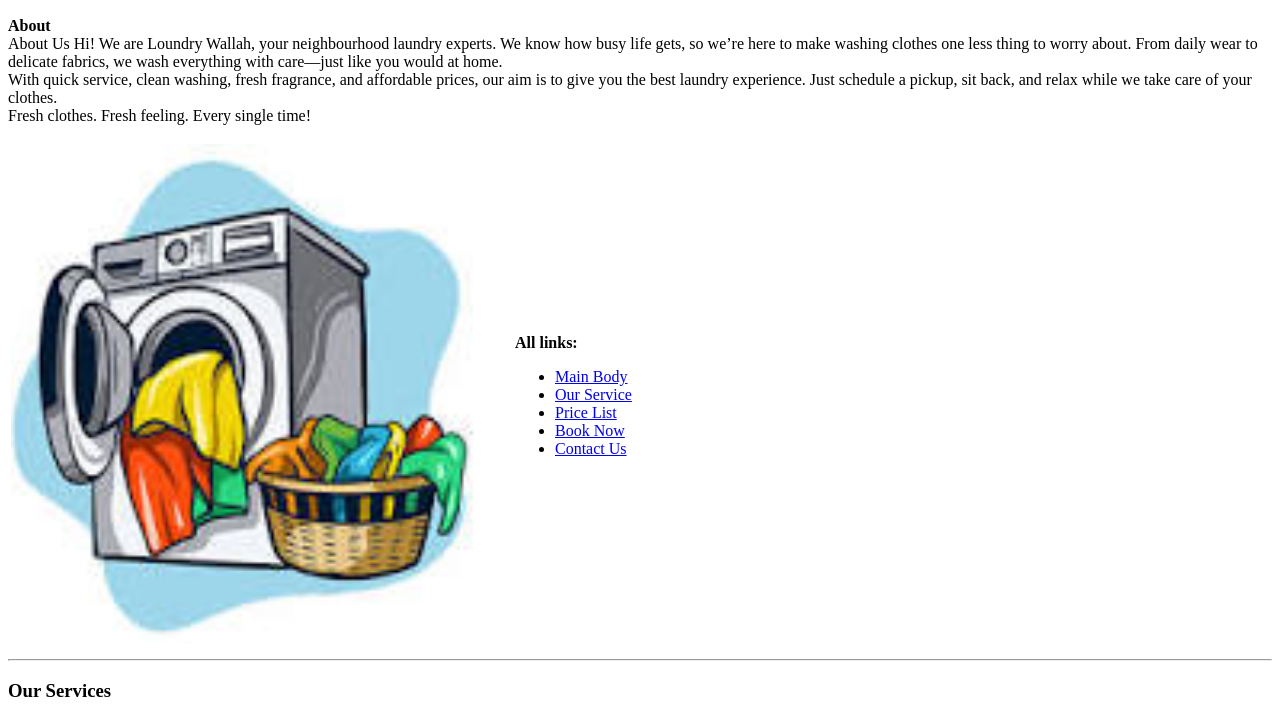
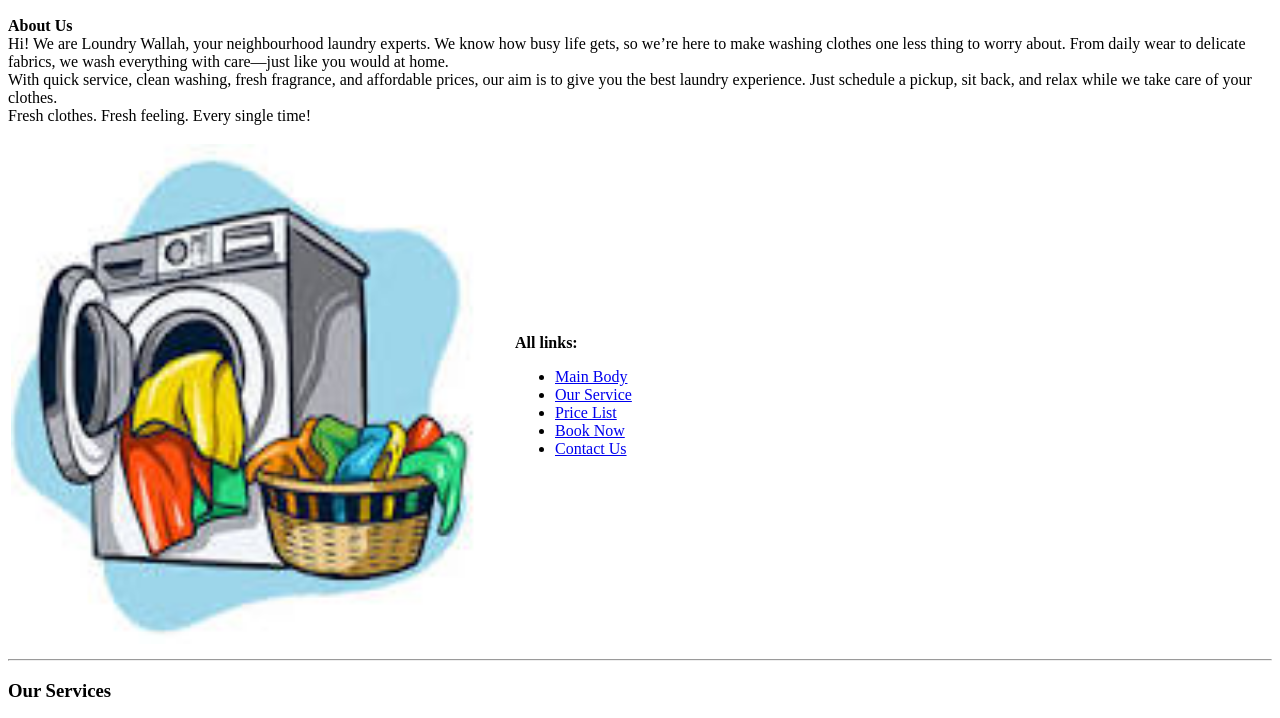
Before and after one commit to shaileshyadav70/Assinment-01, a plain HTML site: page index.html in a window 1280 px wide. Shown: the part 50-768 px from the top of the page. Drawn offline with Linux system fonts and the light colour scheme.

Commit message:
Update index.html

```diff
--- a/index.html
+++ b/index.html
@@ -8,7 +8,7 @@
 <body>
     <header id="header">
            <h2>Welcome to Loundry Wallah</h2>
-            <p><strong>About</strong><br>About Us
+            <p><strong>About Us</strong><br>
                 Hi! We are Loundry Wallah, your neighbourhood laundry experts. We know how busy life gets, so we’re here to make washing clothes one less thing to worry about. From daily wear to delicate fabrics, we wash everything with care—just like you would at home. <br>
 
                 With quick service, clean washing, fresh fragrance, and affordable prices, our aim is to give you the best laundry experience. Just schedule a pickup, sit back, and relax while we take care of your clothes. <br>
```
